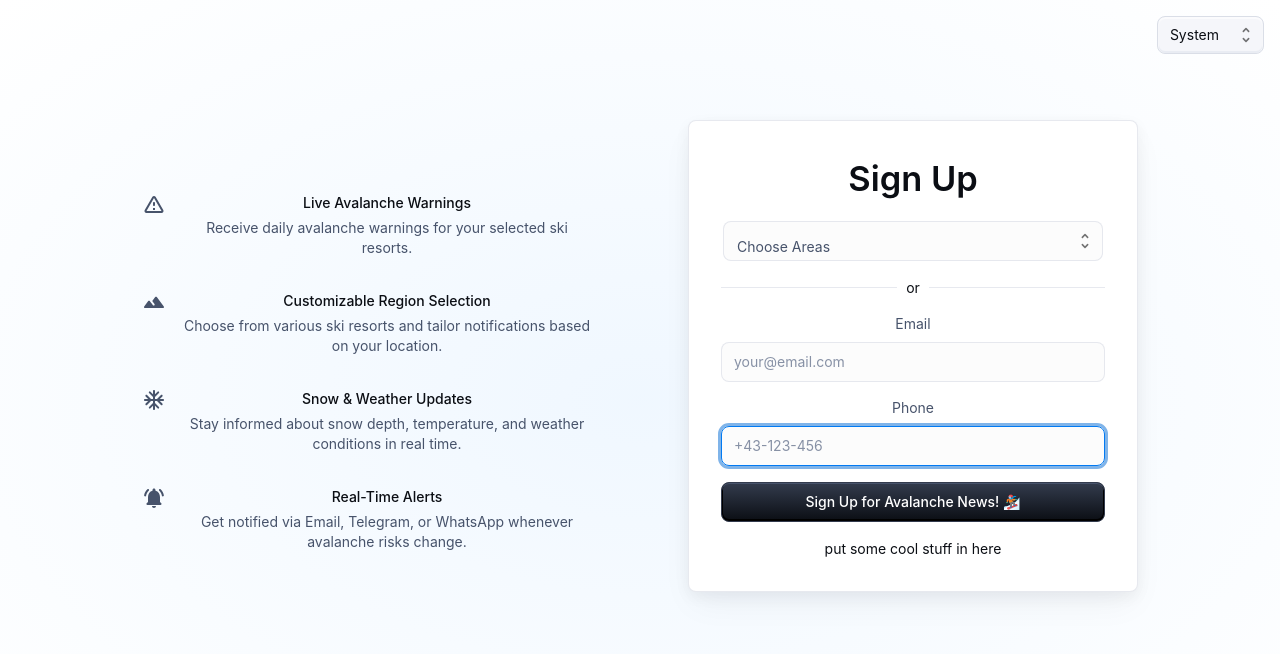
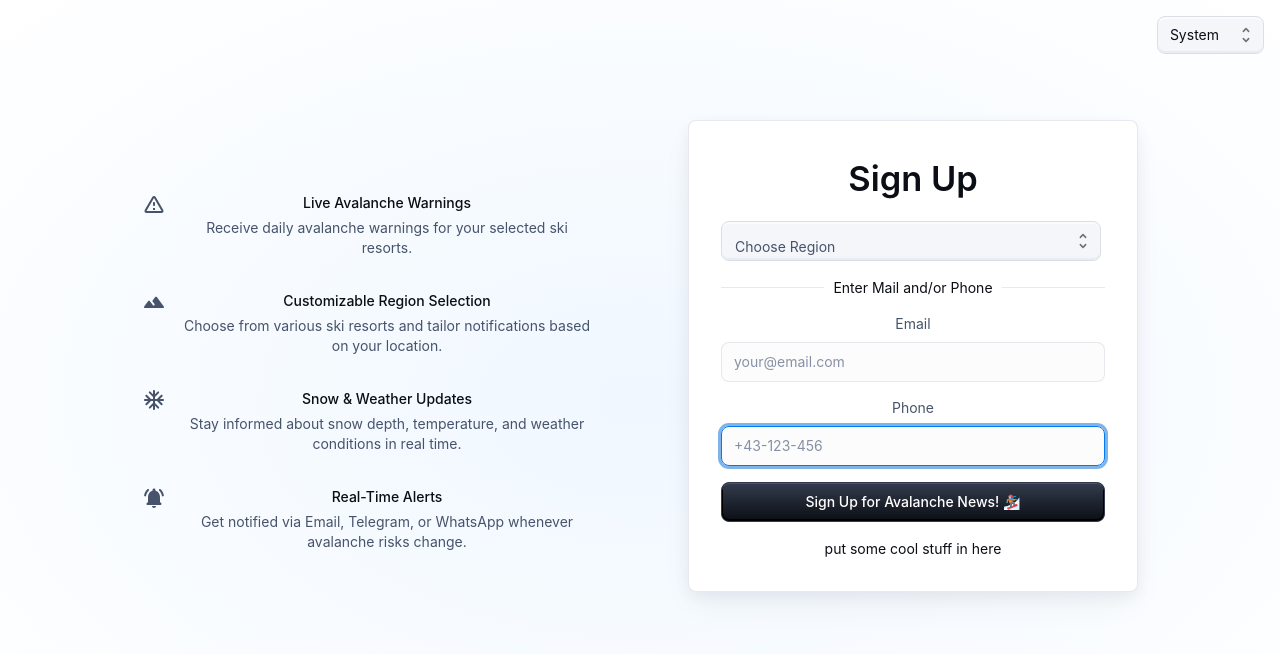
Before and after one commit to dominik-glaetzle/AvalancheAlert, a React (Vite) app: page / in a window 1280 px wide. Shown: the top 654 px of the page. Built offline with nearby package versions, Linux system fonts and the light colour scheme.

Commit message:
added area dropdown + small ui changes

```diff
--- a/src/components/AreaDropdown.tsx
+++ b/src/components/AreaDropdown.tsx
@@ -1,68 +1,39 @@
 import * as React from 'react';
-import OutlinedInput from '@mui/material/OutlinedInput';
+import FormControl from '@mui/material/FormControl';
 import InputLabel from '@mui/material/InputLabel';
 import MenuItem from '@mui/material/MenuItem';
-import FormControl from '@mui/material/FormControl';
-import ListItemText from '@mui/material/ListItemText';
 import Select, { SelectChangeEvent } from '@mui/material/Select';
-import Checkbox from '@mui/material/Checkbox';
 
-const ITEM_HEIGHT = 30;
-const ITEM_PADDING_TOP = 4;
-const MenuProps = {
-    PaperProps: {
-        style: {
-            maxHeight: ITEM_HEIGHT * 4.5 + ITEM_PADDING_TOP,
-            width: 250,
-        },
-    },
-};
-
-const names = [
-    'Oliver Hansen',
-    'Van Henry',
-    'April Tucker',
-    'Ralph Hubbard',
-    'Omar Alexander',
-    'Carlos Abbott',
-    'Miriam Wagner',
-    'Bradley Wilkerson',
-    'Virginia Andrews',
-    'Kelly Snyder',
+// dummy api response
+const regions = [
+    { name: 'Glocknergruppe', regionID: 'AT-07-26' },
+    { name: 'Östliche Deferegger Alpen', regionID: 'AT-07-27' },
+    { name: 'Schobergruppe', regionID: 'AT-07-28' },
+    { name: 'Grödner Dolomiten', regionID: 'IT-32-BZ-18-02' },
+    { name: 'Sextner Dolomiten', regionID: 'IT-32-BZ-20' },
 ];
 
-export default function AreaDropdown() {
-    const [personName, setPersonName] = React.useState<string[]>([]);
+const filteredRegions = regions.filter((region) => region.regionID.startsWith('AT-'));
 
-    const handleChange = (event: SelectChangeEvent<typeof personName>) => {
-        const {
-            target: { value },
-        } = event;
-        setPersonName(typeof value === 'string' ? value.split(',') : value);
+export default function RegionDropdown() {
+    const [selectedRegion, setSelectedRegion] = React.useState('');
+
+    const handleChange = (event: SelectChangeEvent) => {
+        setSelectedRegion(event.target.value);
     };
 
+    console.log('sel reg:', selectedRegion);
+
     return (
-        <div>
-            <FormControl sx={{ width: 380 }}>
-                <InputLabel className={'text-2xl'}>Choose Areas</InputLabel>
-                <Select
-                    labelId="demo-multiple-checkbox-label"
-                    id="demo-multiple-checkbox"
-                    multiple
-                    value={personName}
-                    onChange={handleChange}
-                    input={<OutlinedInput label="Tag" />}
-                    renderValue={(selected) => selected.join(', ')}
-                    MenuProps={MenuProps}
-                >
-                    {names.map((name) => (
-                        <MenuItem key={name} value={name}>
-                            <Checkbox checked={personName.includes(name)} />
-                            <ListItemText primary={name} />
-                        </MenuItem>
-                    ))}
-                </Select>
-            </FormControl>
-        </div>
+        <FormControl sx={{ width: 380 }}>
+            <InputLabel id="region-select-label">Choose Region</InputLabel>
+            <Select labelId="region-select-label" id="region-select" value={selectedRegion} onChange={handleChange}>
+                {filteredRegions.map((region) => (
+                    <MenuItem key={region.regionID} value={region.regionID}>
+                        {region.name}
+                    </MenuItem>
+                ))}
+            </Select>
+        </FormControl>
     );
 }
--- a/src/components/SignInCard.tsx
+++ b/src/components/SignInCard.tsx
@@ -86,7 +86,7 @@ export default function SignInCard() {
                 sx={{ display: 'flex', flexDirection: 'column', width: '100%', gap: 2 }}
             >
                 <AreaDropdown />
-                <Divider>or</Divider>
+                <Divider>Enter Mail and/or Phone </Divider>
                 <FormControl>
                     <FormLabel htmlFor="email">Email</FormLabel>
                     <TextField
```
